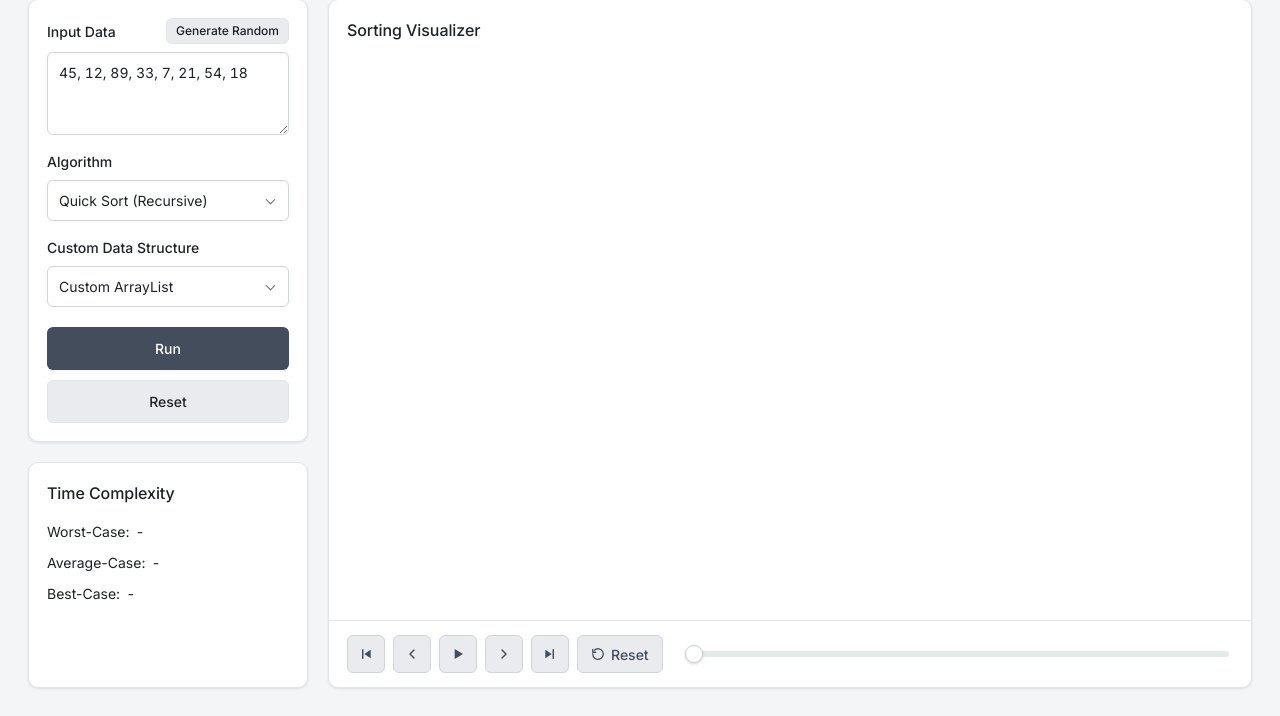
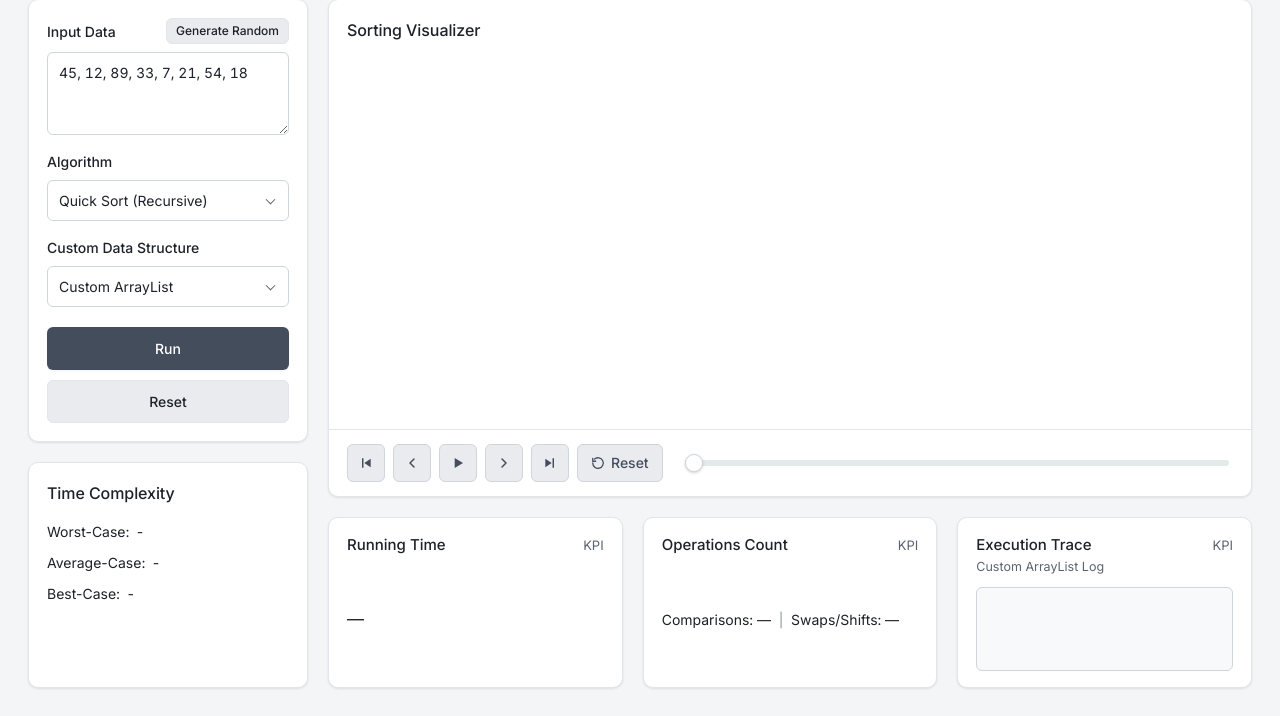
Before and after one commit to ArthurKavuma/GROUP_13_ALGORITHM_EXPLORER, a web app: page / in a window 1280 px wide. Shown: the part 84-800 px from the top of the page. Run offline with its HTML, style and script files only (its server is not run), Linux system fonts and the light colour scheme; data that the repository does not hold is empty.

Commit message:
feat: add bottom KPI metric cards and execution trace log UI

```diff
--- a/src/main/resources/static/index.html
+++ b/src/main/resources/static/index.html
@@ -216,6 +216,43 @@
   />
 </div>
   </section>
+  <!-- Metrics Footer -->
+    <section class="metrics" aria-label="Metrics">
+      <article class="panel metric-card">
+        <header class="metric-header">
+          <h3 class="metric-title">Running Time</h3>
+          <span class="metric-tag">KPI</span>
+        </header>
+        <p class="metric-value"><span id="metric-time">—</span></p>
+      </article>
+
+      <article class="panel metric-card">
+        <header class="metric-header">
+          <h3 class="metric-title">Operations Count</h3>
+          <span class="metric-tag">KPI</span>
+        </header>
+        <p class="metric-value metric-value-sm">
+          Comparisons: <span id="metric-comparisons">—</span>
+          <span class="metric-sep" aria-hidden="true">|</span>
+          Swaps/Shifts: <span id="metric-swaps">—</span>
+        </p>
+      </article>
+
+      <article class="panel metric-card trace-card">
+        <header class="metric-header">
+          <h3 class="metric-title">Execution Trace</h3>
+          <span class="metric-tag">KPI</span>
+        </header>
+        <p id="trace-subtitle" class="metric-subtitle">
+          Custom ArrayList Log
+        </p>
+        <ol
+          id="trace-log"
+          class="trace-log"
+          aria-label="Execution trace log"
+        ></ol>
+      </article>
+    </section>
 </div>
   </main>
 </body>
--- a/src/main/resources/static/styles.css
+++ b/src/main/resources/static/styles.css
@@ -652,3 +652,102 @@ textarea.input {
 .slider:not(:disabled):hover::-webkit-slider-thumb { transform: scale(1.08); }
 .slider:focus-visible::-webkit-slider-thumb { box-shadow: 0 0 0 4px rgba(68, 77, 92, 0.18); }
 .slider:focus-visible::-moz-range-thumb { box-shadow: 0 0 0 4px rgba(68, 77, 92, 0.18); }
+/* ---------- 10. Metrics footer ---------- */
+.metrics {
+  display: grid;
+  grid-template-columns: repeat(3, minmax(0, 1fr));
+  gap: 20px;
+}
+
+.metric-card {
+  display: flex;
+  flex-direction: column;
+  min-height: 136px;
+  padding: 16px 18px;
+}
+
+.metric-header {
+  display: flex;
+  align-items: baseline;
+  justify-content: space-between;
+  gap: 8px;
+}
+
+.metric-title {
+  margin: 0;
+  font-size: 15px;
+  font-weight: 500;
+}
+
+.metric-tag {
+  font-size: 13px;
+  color: var(--c-text-muted);
+}
+
+.metric-value {
+  margin: auto 0;
+  padding-top: 12px;
+  font-size: 17px;
+  font-variant-numeric: tabular-nums;
+}
+
+.metric-value-sm { font-size: 14px; }
+
+.metric-sep {
+  margin: 0 4px;
+  color: var(--c-text-subtle);
+}
+
+.metric-subtitle {
+  margin: 2px 0 10px;
+  font-size: 12.5px;
+  color: var(--c-text-muted);
+}
+
+/* Execution trace log */
+.trace-log {
+  flex: 1;
+  min-height: 84px;
+  max-height: 110px;
+  margin: 0;
+  padding: 6px 10px;
+  overflow-y: auto;
+  list-style: none;
+  font-family: var(--font-mono);
+  font-size: 11.5px;
+  line-height: 1.6;
+  background: var(--c-surface-muted);
+  border: 1px solid var(--c-border-strong);
+  border-radius: var(--radius-sm);
+}
+
+.trace-entry {
+  display: flex;
+  gap: 8px;
+  color: var(--c-text-muted);
+  white-space: nowrap;
+}
+
+.trace-entry.is-current {
+  color: var(--c-text);
+  font-weight: 500;
+}
+
+.trace-index {
+  flex-shrink: 0;
+  color: var(--c-text-subtle);
+}
+
+.trace-empty {
+  font-family: var(--font-sans);
+  font-size: 12px;
+  color: var(--c-text-subtle);
+}
+
+/* Thin, quiet scrollbar for the log */
+.trace-log::-webkit-scrollbar { width: 8px; }
+.trace-log::-webkit-scrollbar-thumb {
+  background: #cfd4da;
+  border: 2px solid var(--c-surface-muted);
+  border-radius: 8px;
+}
```
